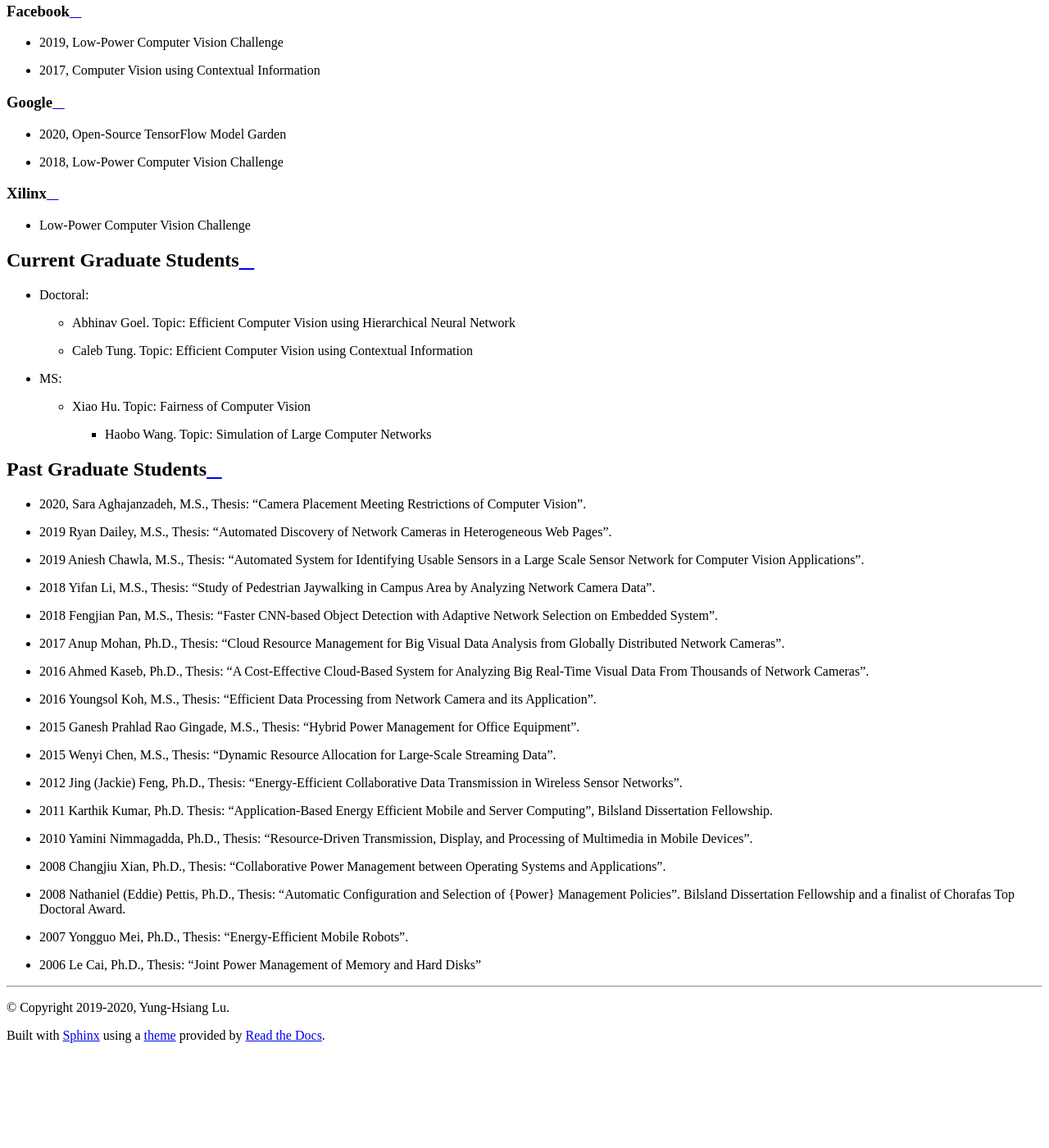
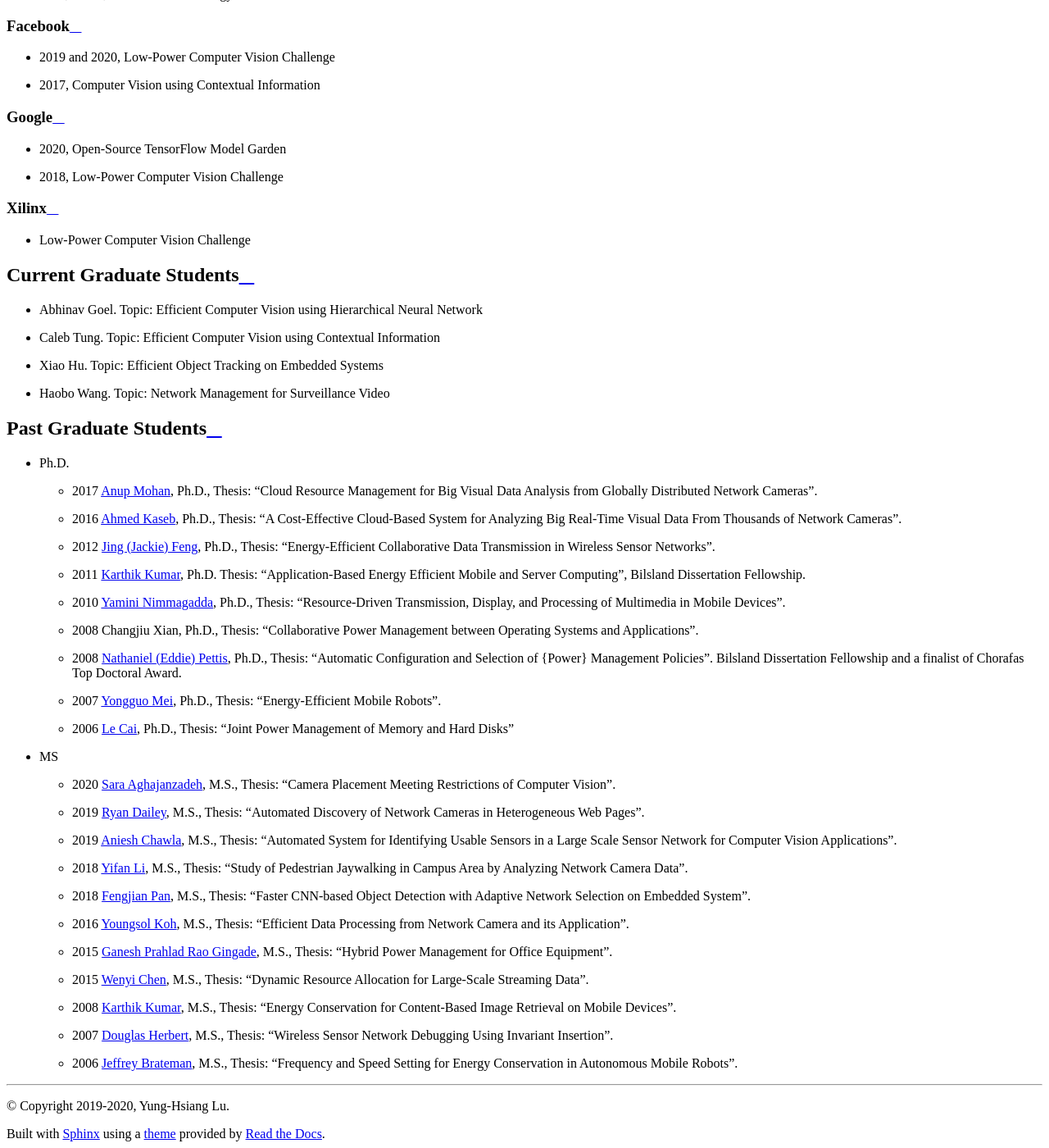
Before and after one commit to luyunghsiang/yhluweb, a Sphinx documentation site: the page built from source/research.rst, in a window 1280 px wide and 1400 px high, scrolled down 1591 px. Shown: the whole window at 82% size. Built offline with Sphinx 7.4.7 and the Read the Docs theme 2.0.0, drawn with Linux system fonts in a browser that asks for light colours; before the commit the page ends 2871 px from its top, so only the background shows below that; some of the changed text lies outside the part shown.

Commit message:
add links

```diff
--- a/source/index.rst
+++ b/source/index.rst
@@ -14,7 +14,7 @@ at Purdue University. His research areas include computer vision,
 embedded systems, cloud computing, and big data. He is a fellow of the
 IEEE (Institute of Electrical and Electronics Engineers),
 distinguished scientist and distinguished speaker of the ACM
-(Association for Computing Machinery). He helped two team of students
+(Association for Computing Machinery). He helped two teams of students
 start technology companies and the companies raised more than
 $1.5M. Dr. Lu is the inaugural director of Purdue's John Martinson
 Engineering Entrepreneurial Center. In 2019, he received Outstanding
@@ -31,6 +31,7 @@ Projects) Consortium.
    research
    publications
    patents
+   teach
 
 
 
--- a/source/research.rst
+++ b/source/research.rst
@@ -80,7 +80,7 @@ National Science Foundation
 Facebook
 ^^^^^^^^
 
-- 2019, Low-Power Computer Vision Challenge
+- 2019 and 2020, Low-Power Computer Vision Challenge
 
 - 2017, Computer Vision using Contextual Information
 
@@ -102,74 +102,106 @@ Xilinx
 Current Graduate Students
 -------------------------
 
-- Doctoral:
+- Abhinav Goel. Topic: Efficient Computer Vision using Hierarchical Neural Network
 
-  * Abhinav Goel. Topic: Efficient Computer Vision using Hierarchical Neural Network
+- Caleb Tung. Topic: Efficient Computer Vision using Contextual Information
 
-  * Caleb Tung. Topic: Efficient Computer Vision using Contextual Information
+- Xiao Hu. Topic: Efficient Object Tracking on Embedded Systems
 
-- MS:
-
-  * Xiao Hu. Topic: Fairness of Computer Vision
-
-    * Haobo Wang. Topic: Simulation of Large Computer Networks
+- Haobo Wang. Topic: Network Management for Surveillance Video
 
 
 Past Graduate Students
 ----------------------
 
-- 2020, Sara Aghajanzadeh, M.S., Thesis: "Camera Placement Meeting
-  Restrictions of Computer Vision".
+- Ph.D.
 
-- 2019 Ryan Dailey, M.S., Thesis: "Automated Discovery of Network
-  Cameras in Heterogeneous Web Pages".
+  * 2017 `Anup Mohan <https://www.linkedin.com/in/anupmohan560/>`_,
+    Ph.D., Thesis: "Cloud Resource Management for Big Visual Data
+    Analysis from Globally Distributed Network Cameras".
 
-- 2019 Aniesh Chawla, M.S., Thesis: "Automated System for Identifying
-  Usable Sensors in a Large Scale Sensor Network for Computer Vision
-  Applications".
+  * 2016 `Ahmed Kaseb <https://www.linkedin.com/in/akaseb/>`_, Ph.D.,
+    Thesis: "A Cost-Effective Cloud-Based System for Analyzing Big
+    Real-Time Visual Data From Thousands of Network Cameras".
 
-- 2018 Yifan Li, M.S., Thesis: "Study of Pedestrian Jaywalking in
-  Campus Area by Analyzing Network Camera Data".
+  * 2012 `Jing (Jackie) Feng
+    <https://www.linkedin.com/in/jing-feng-70507225/>`_, Ph.D.,
+    Thesis: "Energy-Efficient Collaborative Data Transmission in
+    Wireless Sensor Networks".
 
-- 2018 Fengjian Pan, M.S., Thesis: "Faster CNN-based Object Detection
-  with Adaptive Network Selection on Embedded System".
+  * 2011 `Karthik Kumar
+    <https://www.linkedin.com/in/karthikkumar2/>`_, Ph.D.  Thesis:
+    "Application-Based Energy Efficient Mobile and Server Computing",
+    Bilsland Dissertation Fellowship.
 
-- 2017 Anup Mohan, Ph.D., Thesis: "Cloud Resource Management for Big
-  Visual Data Analysis from Globally Distributed Network Cameras".
+  * 2010 `Yamini Nimmagadda
+    <https://www.linkedin.com/in/yamini-nimmagadda-6677a08/>`_, Ph.D.,
+    Thesis: "Resource-Driven Transmission, Display, and Processing of
+    Multimedia in Mobile Devices".
 
-- 2016 Ahmed Kaseb, Ph.D., Thesis: "A Cost-Effective Cloud-Based
-  System for Analyzing Big Real-Time Visual Data From Thousands of
-  Network Cameras".
+  * 2008 Changjiu Xian, Ph.D., Thesis: "Collaborative Power Management between Operating Systems and Applications".
 
-- 2016 Youngsol Koh, M.S., Thesis: "Efficient Data Processing from
-  Network Camera and its Application".
+  * 2008 `Nathaniel (Eddie) Pettis
+    <https://www.linkedin.com/in/eddiepettis/>`_, Ph.D., Thesis:
+    "Automatic Configuration and Selection of {Power} Management
+    Policies".  Bilsland Dissertation Fellowship and a finalist of
+    Chorafas Top Doctoral Award.
 
-- 2015 Ganesh Prahlad Rao Gingade, M.S., Thesis: "Hybrid Power
-  Management for Office Equipment".
+  * 2007 `Yongguo Mei
+    <https://www.linkedin.com/in/yongguo-mei-45613416/>`_, Ph.D.,
+    Thesis: "Energy-Efficient Mobile Robots".
 
-- 2015 Wenyi Chen, M.S., Thesis: "Dynamic Resource Allocation for
-  Large-Scale Streaming Data".
+  * 2006 `Le Cai <https://www.linkedin.com/in/le-cai-8119725/>`_,
+    Ph.D., Thesis: "Joint Power Management of Memory and Hard Disks"
 
-- 2012 Jing (Jackie) Feng, Ph.D., Thesis: "Energy-Efficient
-  Collaborative Data Transmission in Wireless Sensor Networks".
 
-- 2011 Karthik Kumar, Ph.D.  Thesis: "Application-Based Energy
-  Efficient Mobile and Server Computing", Bilsland Dissertation
-  Fellowship.
+- MS
 
-- 2010 Yamini Nimmagadda, Ph.D., Thesis: "Resource-Driven
-  Transmission, Display, and Processing of Multimedia in Mobile
-  Devices".
+  * 2020 `Sara Aghajanzadeh
+    <https://www.linkedin.com/in/sara-aghajanzadeh-524317107/>`_,
+    M.S., Thesis: "Camera Placement Meeting Restrictions of Computer
+    Vision".
 
-- 2008 Changjiu Xian, Ph.D., Thesis: "Collaborative Power Management
-  between Operating Systems and Applications".
+  * 2019 `Ryan Dailey <https://www.linkedin.com/in/rmdailey/>`_, M.S.,
+    Thesis: "Automated Discovery of Network Cameras in Heterogeneous
+    Web Pages".
 
-- 2008 Nathaniel (Eddie) Pettis, Ph.D., Thesis: "Automatic
-  Configuration and Selection of {Power} Management Policies".
-  Bilsland Dissertation Fellowship and a finalist of Chorafas Top
-  Doctoral Award.
+  * 2019 `Aniesh Chawla <https://www.linkedin.com/in/anieshchawla/>`_,
+    M.S., Thesis: "Automated System for Identifying Usable Sensors in
+    a Large Scale Sensor Network for Computer Vision Applications".
 
-- 2007 Yongguo Mei, Ph.D.,  Thesis: "Energy-Efficient Mobile Robots".
+  * 2018 `Yifan Li <https://www.linkedin.com/in/yifanli8086/>`_, M.S.,
+    Thesis: "Study of Pedestrian Jaywalking in Campus Area by
+    Analyzing Network Camera Data".
 
-- 2006 Le Cai, Ph.D., Thesis: "Joint Power Management of Memory and
-  Hard Disks"
+  * 2018 `Fengjian Pan <https://www.linkedin.com/in/fengjian-pan/>`_,
+    M.S., Thesis: "Faster CNN-based Object Detection with Adaptive
+    Network Selection on Embedded System".
+
+  * 2016 `Youngsol Koh
+    <https://www.linkedin.com/in/youngsol-koh-953a96ba/>`_, M.S.,
+    Thesis: "Efficient Data Processing from Network Camera and its
+    Application".
+
+  * 2015 `Ganesh Prahlad Rao Gingade
+    <https://www.linkedin.com/in/ganeshgp/>`_, M.S., Thesis: "Hybrid
+    Power Management for Office Equipment".
+
+  * 2015 `Wenyi Chen
+    <https://www.linkedin.com/in/wenyi-chen-4273ba42/>`_, M.S.,
+    Thesis: "Dynamic Resource Allocation for Large-Scale Streaming
+    Data".
+
+  * 2008 `Karthik Kumar
+    <https://www.linkedin.com/in/karthikkumar2/>`_, M.S.,
+    Thesis: “Energy Conservation for Content-Based Image Retrieval on
+    Mobile Devices”.
+
+  * 2007 `Douglas Herbert
+    <https://www.linkedin.com/in/doug-herbert-11b1957/>`_, M.S.,
+    Thesis: “Wireless Sensor Network Debugging Using Invariant
+    Insertion”.
+
+  * 2006 `Jeffrey Brateman <https://www.linkedin.com/in/brateman/>`_,
+    M.S., Thesis: “Frequency and Speed Setting for Energy Conservation
+    in Autonomous Mobile Robots”.
```
Also changed, not shown: other parts of source/research.rst (+1 -1 lines), source/education.rst (+7 -8 lines), source/patents.rst (+29 -15 lines), source/publications.rst (+58 -31 lines), source/teach.rst (added, +45 -0 lines).
